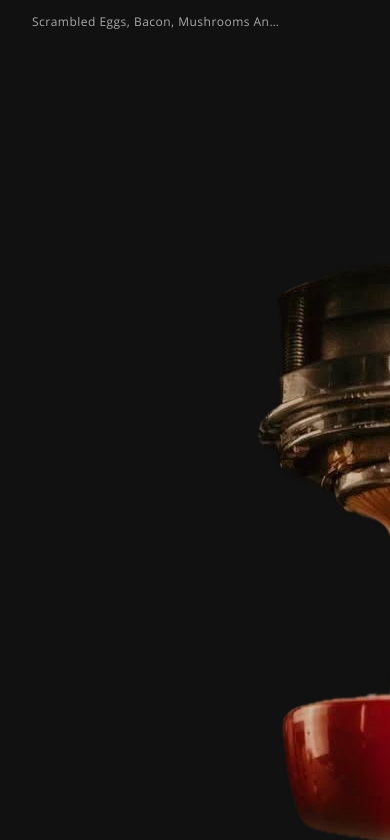
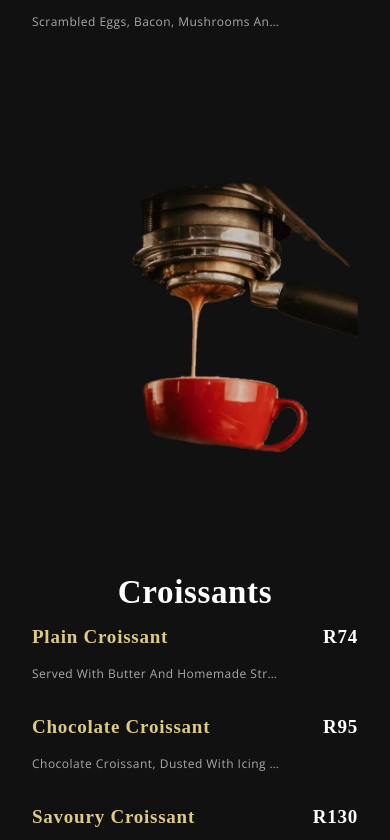
Before and after one commit to KOT22-hub/BLUEFIG-COFFEE-CAFE-2.0, a React (Create React App) app in the folder frontend/: page / in a window 390 px wide. Shown: the part 2140-2980 px from the top of the page. Built offline with nearby package versions, Linux system fonts and the light colour scheme; a web font is replaced by a local one.

Commit message:
commited

```diff
--- a/frontend/public/index.html
+++ b/frontend/public/index.html
@@ -2,7 +2,7 @@
 <html lang="en">
   <head>
     <meta charset="utf-8" />
-    <link rel="icon" href="%PUBLIC_URL%/favicon.ico" />
+    <link rel="icon" href="%PUBLIC_URL%/bluefiglogo.png?v=1.1" />
     <meta name="viewport" content="width=device-width, initial-scale=1" />
     <meta name="theme-color" content="#000000" />
     <meta
@@ -12,34 +12,11 @@
     <link href="https://fonts.googleapis.com/css2?family=Playfair+Display:wght@700&display=swap" rel="stylesheet">
 
     <link rel="apple-touch-icon" href="%PUBLIC_URL%/logo192.png" />
-    <!--
-      manifest.json provides metadata used when your web app is installed on a
-      user's mobile device or desktop. See https://developers.google.com/web/fundamentals/web-app-manifest/
-    -->
     <link rel="manifest" href="%PUBLIC_URL%/manifest.json" />
-    <!--
-      Notice the use of %PUBLIC_URL% in the tags above.
-      It will be replaced with the URL of the `public` folder during the build.
-      Only files inside the `public` folder can be referenced from the HTML.
-
-      Unlike "/favicon.ico" or "favicon.ico", "%PUBLIC_URL%/favicon.ico" will
-      work correctly both with client-side routing and a non-root public URL.
-      Learn how to configure a non-root public URL by running `npm run build`.
-    -->
-    <title>React App</title>
+    <title>Blue Fig Coffee Café</title>
   </head>
   <body>
     <noscript>You need to enable JavaScript to run this app.</noscript>
     <div id="root"></div>
-    <!--
-      This HTML file is a template.
-      If you open it directly in the browser, you will see an empty page.
-
-      You can add webfonts, meta tags, or analytics to this file.
-      The build step will place the bundled scripts into the <body> tag.
-
-      To begin the development, run `npm start` or `yarn start`.
-      To create a production bundle, use `npm run build` or `yarn build`.
-    -->
   </body>
 </html>
--- a/frontend/src/container/Menu/SpecialMenu.css
+++ b/frontend/src/container/Menu/SpecialMenu.css
@@ -42,8 +42,6 @@
   color: var(--color-white);
   line-height: 58.5px;
   letter-spacing: 0.04rem;
-
-
 }
 .app__specialMenu-menu_breakfast ,.app__specialMenu-menu_croissant{
   flex: 1;
@@ -51,11 +49,9 @@
   flex-direction: column;
   color: white;
   font-size: 33px;
-
-
-
 }
 
+/* Mobile Responsiveness for tablets and phones */
 @media screen and (max-width: 1150px) {
   .app__specialMenu-menu {
     flex-direction: column; /* stack columns vertically */
@@ -74,14 +70,19 @@
     margin: 2rem 0;
     align-items: center;
   }
+
+  /* THE FIX: Make the image inside the container responsive on mobile */
+  .app__specialMenu-menu_img img {
+    width: 100%;
+    height: auto;
+    display: block; /* Ensures no extra space below the image */
+  }
 }
 
+/* Mobile Responsiveness for smaller phones */
 @media screen and (max-width: 650px) {
   .app__specialMenu-menu_breakfast,
   .app__specialMenu-menu_croissant {
-
-
     width: 100%;
   }
-
-  }
+}
```
Also changed, not shown: frontend/public/bluefiglogo.png (added).
